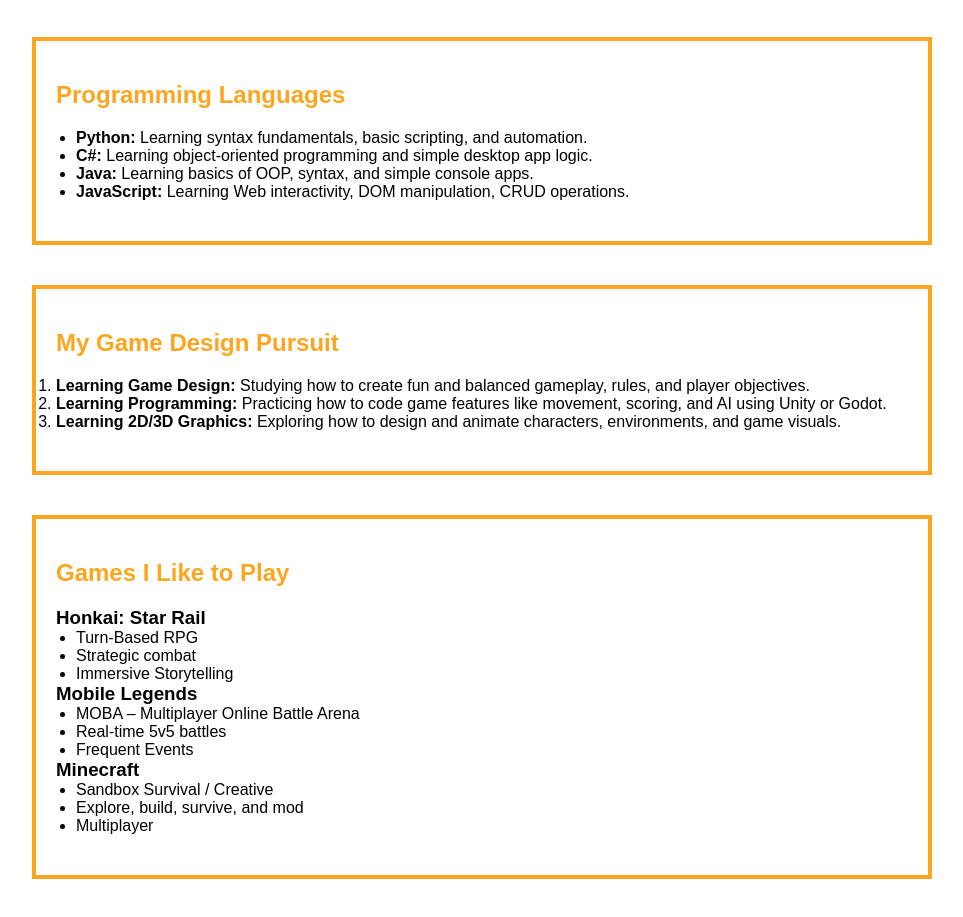
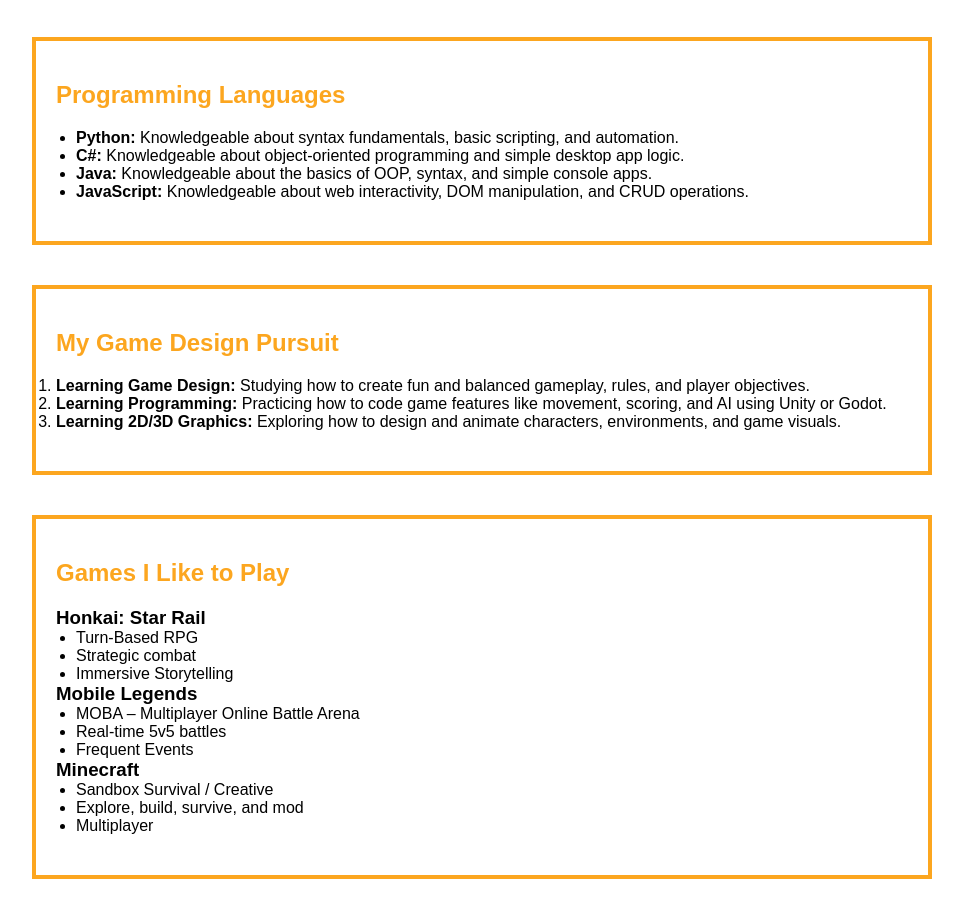
Before and after one commit to Fritz2005/Andres.github.io, a plain HTML site: page index.html in a window 1280 px wide. Shown: the part 1285-2202 px from the top of the page, without its empty margins (158-1121 px from the left). Drawn offline with Linux system fonts and the light colour scheme.

Commit message:
Update index.html

```diff
--- a/index.html
+++ b/index.html
@@ -92,10 +92,10 @@
   <section id="languages" class="section">
     <h2>Programming Languages</h2>
     <ul>
-      <li><strong>Python:</strong> Learning syntax fundamentals, basic scripting, and automation.</li>
-      <li><strong>C#:</strong> Learning object-oriented programming and simple desktop app logic.</li>
-      <li><strong>Java:</strong> Learning basics of OOP, syntax, and simple console apps.</li>
-      <li><strong>JavaScript:</strong> Learning Web interactivity, DOM manipulation, CRUD operations.</li>
+      <li><strong>Python:</strong> Knowledgeable about syntax fundamentals, basic scripting, and automation.</li>
+      <li><strong>C#:</strong> Knowledgeable about object-oriented programming and simple desktop app logic.</li>
+      <li><strong>Java:</strong> Knowledgeable about the basics of OOP, syntax, and simple console apps.</li>
+      <li><strong>JavaScript:</strong> Knowledgeable about web interactivity, DOM manipulation, and CRUD operations.</li>
     </ul>
   </section>
 
```
